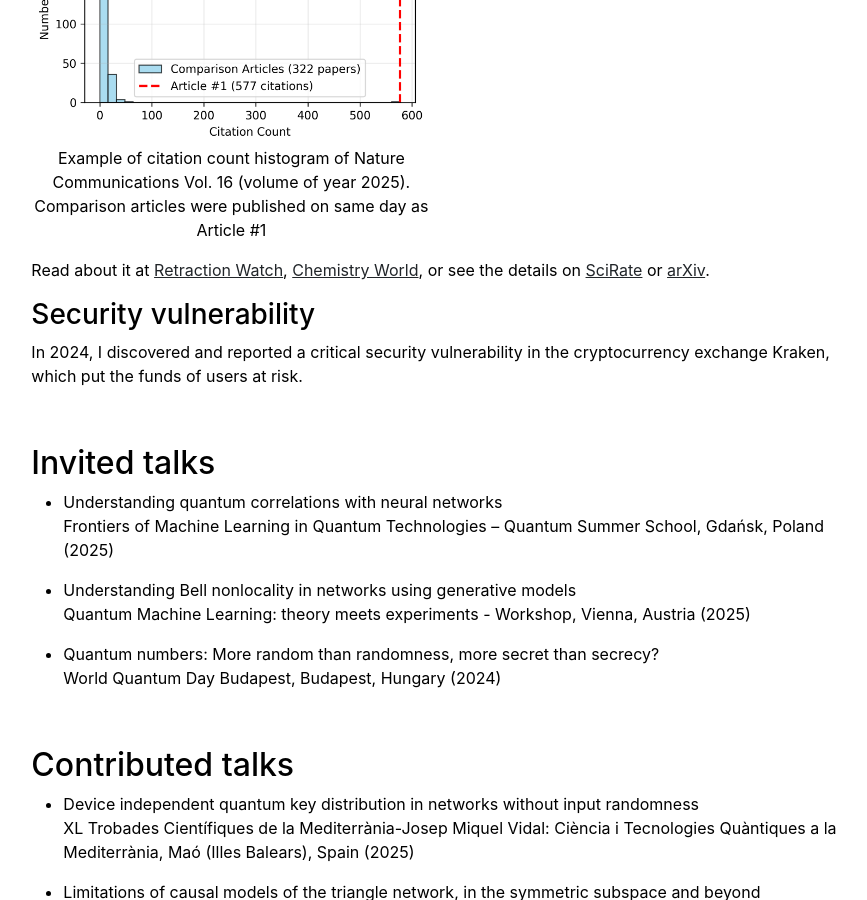
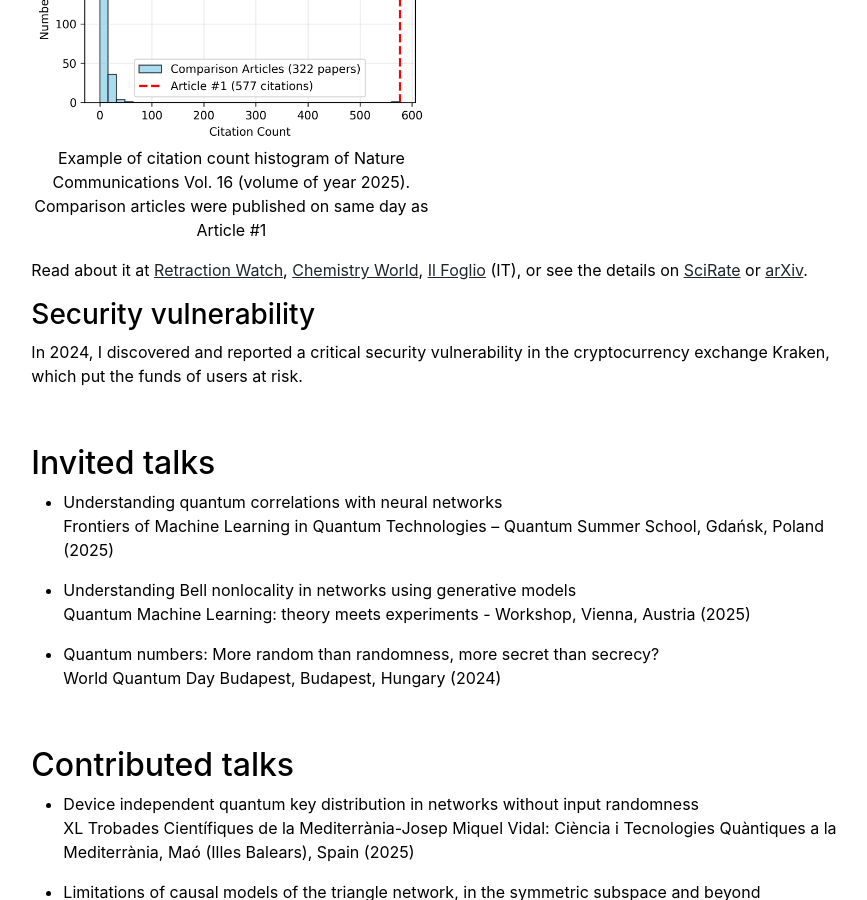
Before and after one commit to tkrivachy/tkrivachy.github.io, a Jekyll site: the page built from community.md, in a window 1280 px wide and 900 px high, scrolled down 749 px. Shown: the whole window, without its empty margins (198-1065 px from the left). Built offline with Jekyll 4.4.1, drawn with Linux system fonts in a browser that asks for light colours.

Commit message:
il foglio added

```diff
--- a/community.md
+++ b/community.md
@@ -17,7 +17,7 @@ In 2025, while checking the proofs prior to publication of one of our recent wor
 </figure>
 
 
-Read about it at [Retraction Watch](https://retractionwatch.com/2025/11/11/bug-in-springer-nature-metadata-may-be-causing-significant-systemic-citation-inflation/), [Chemistry World](https://www.chemistryworld.com/news/why-are-the-first-papers-of-some-online-only-journals-cited-significantly-more/4022504.article), or see the details on [SciRate](https://scirate.com/arxiv/2511.01675) or [arXiv](https://arxiv.org/abs/2511.01675).
+Read about it at [Retraction Watch](https://retractionwatch.com/2025/11/11/bug-in-springer-nature-metadata-may-be-causing-significant-systemic-citation-inflation/), [Chemistry World](https://www.chemistryworld.com/news/why-are-the-first-papers-of-some-online-only-journals-cited-significantly-more/4022504.article), [Il Foglio](https://www.ilfoglio.it/scienza/2025/11/21/news/un-piccolo-fraintendimento-puo-alterare-la-distribuzione-delle-citazioni-scientifiche-su-scala-globale-8346325/) (IT), or see the details on [SciRate](https://scirate.com/arxiv/2511.01675) or [arXiv](https://arxiv.org/abs/2511.01675).
 
 ### Security vulnerability
 
```
